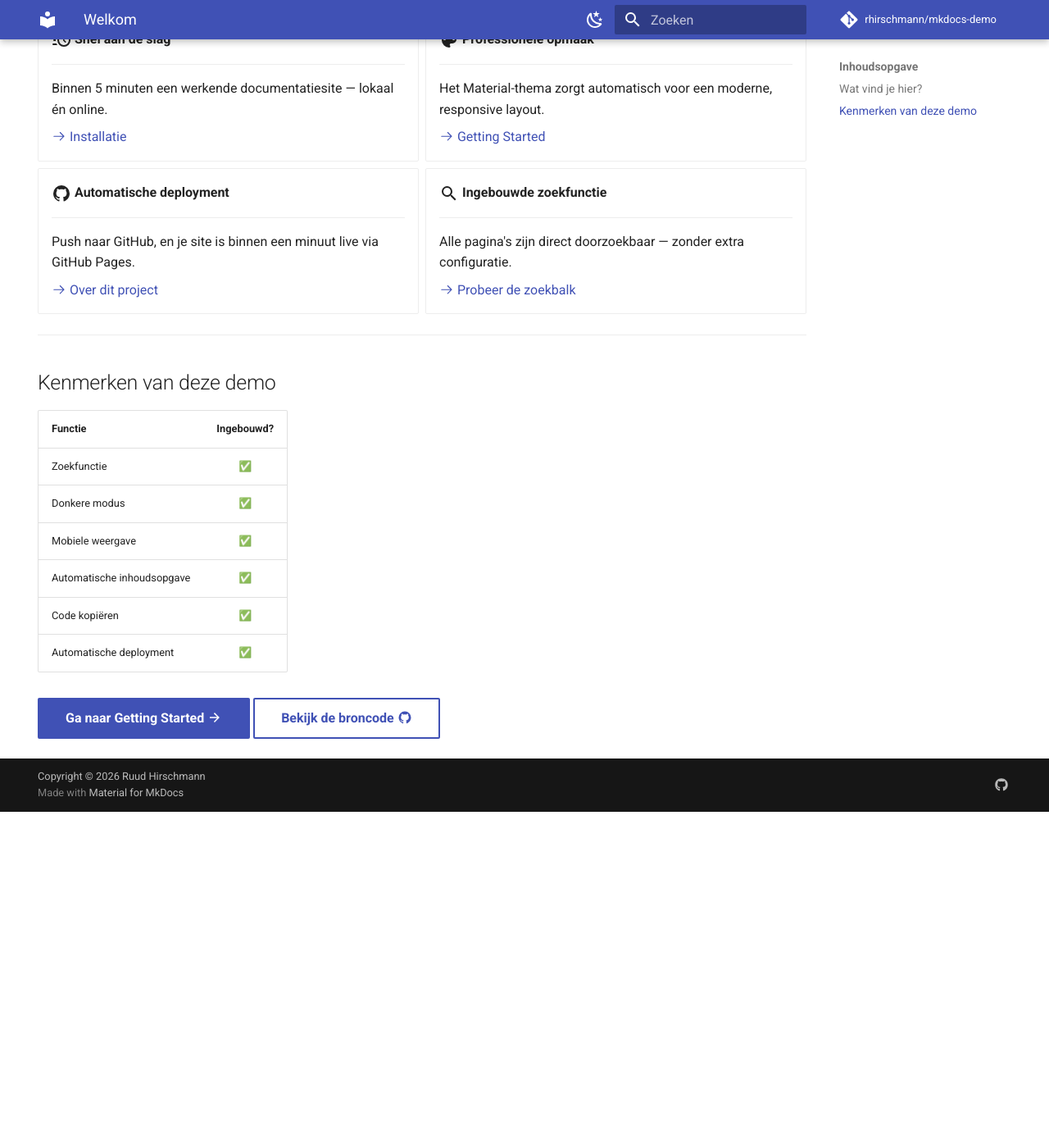
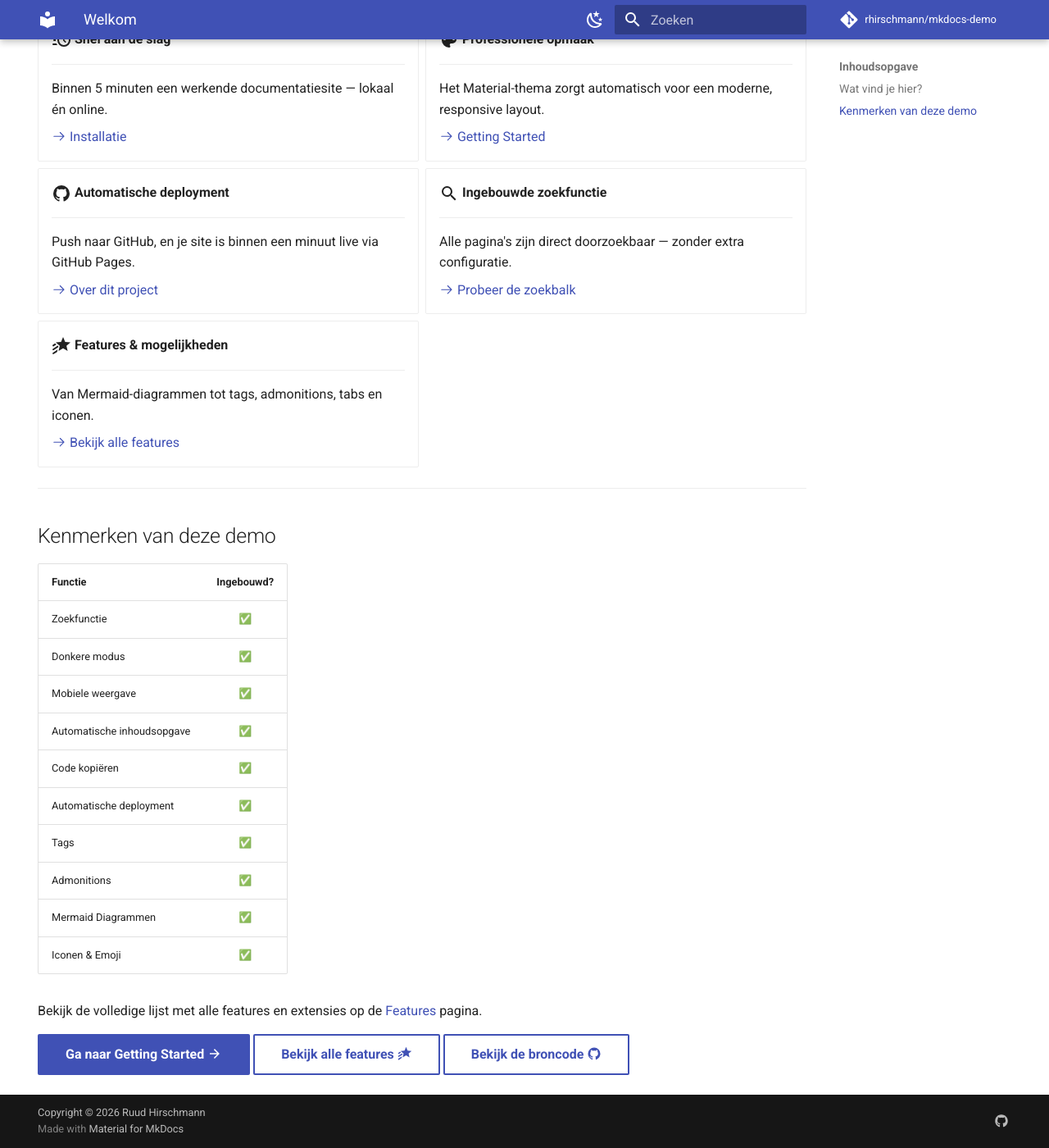
Before and after one commit to rhirschmann/mkdocs-demo, an MkDocs documentation site: the page built from docs/index.md, in a window 1280 px wide and 1400 px high, scrolled down 418 px. Shown: the whole window at 82% size. Built offline with MkDocs 1.6.1 and Material for MkDocs 9.7.7, drawn with Linux system fonts in a browser that asks for light colours; comment, search, counter and statistics services are not loaded; before the commit the page ends 1408 px from its top, so only the background shows below that.

Commit message:
Documentatie: Index.md (Home) geactualiseerd

```diff
--- a/docs/index.md
+++ b/docs/index.md
@@ -49,6 +49,14 @@ Een moderne, snelle en overzichtelijke documentatiesite gebouwd met **MkDocs** e
 
     [:octicons-arrow-right-24: Probeer de zoekbalk](#)
 
+-   :material-star-shooting:{ .lg .middle } **Features & mogelijkheden**
+
+    ---
+
+    Van Mermaid-diagrammen tot tags, admonitions, tabs en iconen.
+
+    [:octicons-arrow-right-24: Bekijk alle features](features.md)
+
 </div>
 
 ---
@@ -63,6 +71,13 @@ Een moderne, snelle en overzichtelijke documentatiesite gebouwd met **MkDocs** e
 | Automatische inhoudsopgave | ✅         |
 | Code kopiëren              | ✅         |
 | Automatische deployment    | ✅         |
+| Tags                       | ✅         |
+| Admonitions                | ✅         |
+| Mermaid Diagrammen         | ✅         |
+| Iconen & Emoji             | ✅         |
+
+Bekijk de volledige lijst met alle features en extensies op de [Features](features.md) pagina.
 
 [Ga naar Getting Started :material-arrow-right:](getting-started/index.md){ .md-button .md-button--primary }
+[Bekijk alle features :material-star-shooting:](features.md){ .md-button }
 [Bekijk de broncode :material-github:](https://github.com/rhirschmann/mkdocs-demo){ .md-button }
```
Also changed, not shown: docs/blog/index.md (added, +1 -0 lines).
